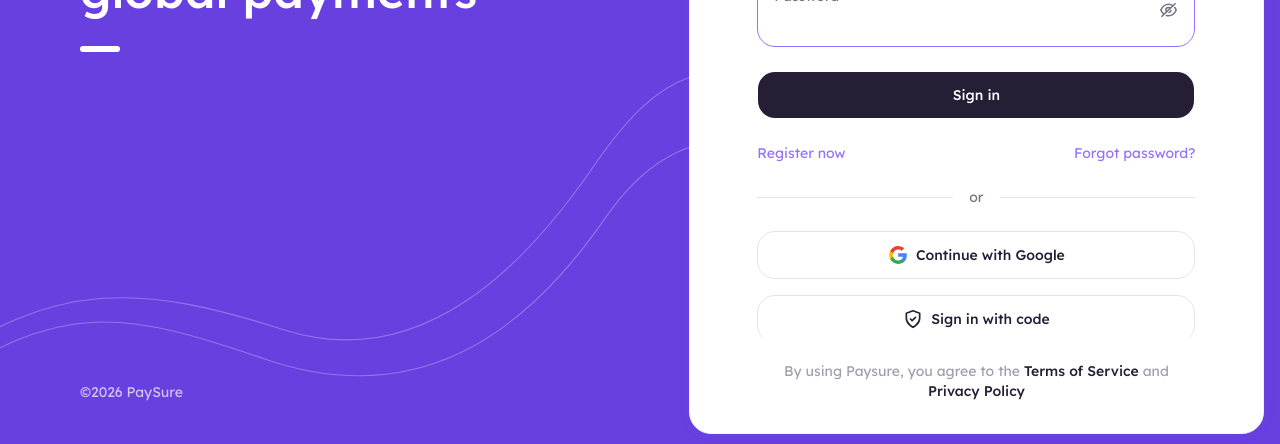
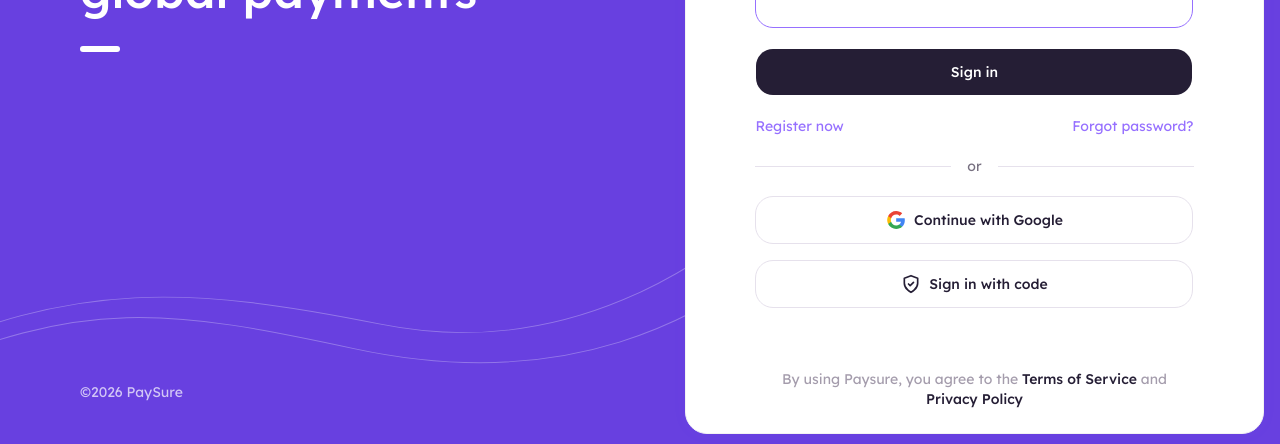
Before and after one commit to alvlv/Paysure, a Next.js app: page / in a window 1280 px wide. Shown: the part 350-794 px from the top of the page. Built offline with nearby package versions, Linux system fonts and the light colour scheme.

Commit message:
Extend the wave lines under the sign-in card.
The column gap is slightly tighter, and the form spacing fits the viewport without a page scroll.

Co-authored-by: alvlvdeyouxiang <alvlvdeyouxiang@gmail.com>

```diff
--- a/components/mesh-field.tsx
+++ b/components/mesh-field.tsx
@@ -54,11 +54,11 @@ export function MeshField() {
         />
       </div>
       <img
-        src="/brand/waves.svg?v=2"
+        src="/brand/waves.svg?v=3"
         alt=""
         width={852}
         height={300}
-        className="absolute bottom-[7%] left-[-6%] w-[min(920px,78vw)] max-w-none select-none"
+        className="absolute bottom-[9%] left-[-8%] h-[clamp(240px,34vh,360px)] w-[min(1320px,96vw)] max-w-none select-none"
       />
     </div>
   );
--- a/components/sign-in-screen.tsx
+++ b/components/sign-in-screen.tsx
@@ -305,7 +305,7 @@ export function SignInScreen() {
   return (
     <div className="relative h-dvh overflow-hidden">
       <MeshField />
-      <main className="relative z-10 flex h-full min-h-0 flex-col gap-4 overflow-hidden p-4 lg:flex-row lg:gap-6">
+      <main className="relative z-10 flex h-full min-h-0 flex-col gap-4 overflow-hidden p-4 lg:flex-row lg:gap-4">
         <section className="relative flex shrink-0 flex-col px-6 pt-6 sm:px-10 lg:h-full lg:min-w-0 lg:flex-1 lg:px-16 lg:pt-8">
           <a href="/" className="flex w-fit items-center" aria-label="Paysure">
             <span className="flex size-10 shrink-0 items-center justify-center">
@@ -328,7 +328,7 @@ export function SignInScreen() {
           </p>
         </section>
 
-        <section className="relative flex min-h-0 w-full flex-1 flex-col overflow-hidden rounded-3xl border border-[#f3f3f3] bg-white px-6 py-6 shadow-[0_0_16px_rgba(118,92,249,0.04)] sm:px-8 lg:h-full lg:w-[calc((100%-1.5rem)*0.47)] lg:max-w-[calc((100%-1.5rem)*0.47)] lg:flex-none lg:py-8">
+        <section className="relative flex min-h-0 w-full flex-1 flex-col overflow-hidden rounded-3xl border border-[#f3f3f3] bg-white px-6 py-5 shadow-[0_0_16px_rgba(118,92,249,0.04)] sm:px-8 lg:h-full lg:w-[calc((100%-1rem)*0.47)] lg:max-w-[calc((100%-1rem)*0.47)] lg:flex-none lg:py-6">
           <div className="absolute top-6 right-6 sm:top-8 sm:right-10" ref={languageRef}>
             <button
               type="button"
@@ -378,7 +378,7 @@ export function SignInScreen() {
           </div>
 
           <div className="scrollbar-none flex min-h-0 w-full flex-1 flex-col overflow-y-auto overscroll-contain">
-            <div className="m-auto w-full max-w-[438px] py-8">
+            <div className="m-auto w-full max-w-[438px] py-4">
             <h2 className="text-[32px] font-medium leading-[48px] text-[#251e35]">
               {success || title}
             </h2>
@@ -390,7 +390,7 @@ export function SignInScreen() {
               </p>
             ) : null}
 
-            <form className="mt-8 flex flex-col gap-6" onSubmit={onSubmit} noValidate>
+            <form className="mt-6 flex flex-col gap-5" onSubmit={onSubmit} noValidate>
               {mode !== "code" || !codeSent ? (
                 <div className="flex h-10 gap-10" role="tablist" aria-label={text.welcome}>
                   {(["phone", "email"] as const).map((item) => {
```
